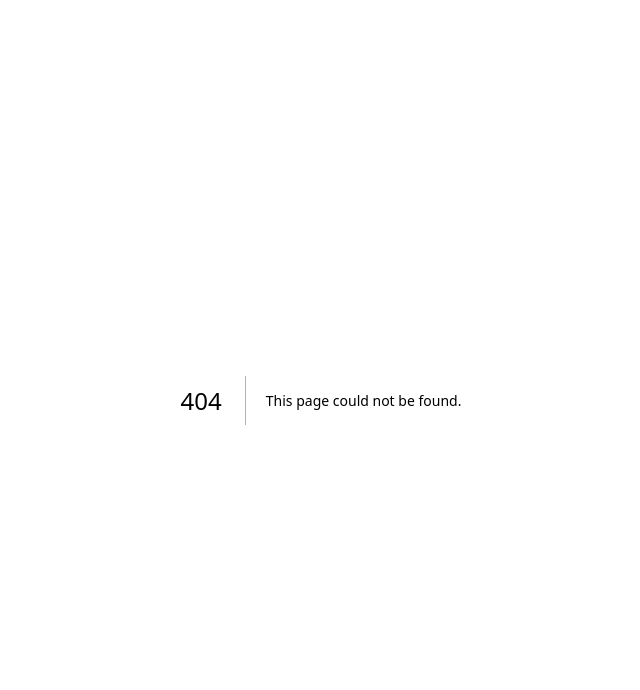
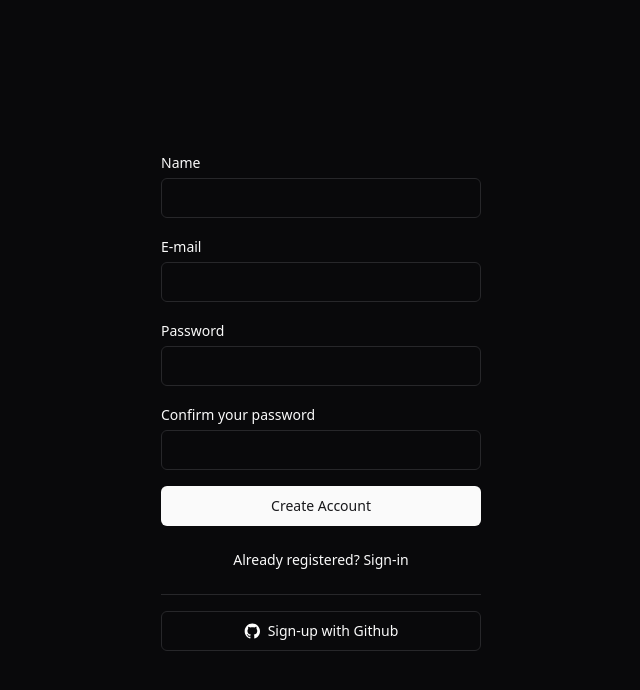
Before and after one commit to eniltonandrade/next-rbac-saas, a Next.js app in the folder apps/web/: page /auth/sign-up in a window 1280 px wide. Before the commit this address had no page. Shown: the top 690 px of the page, without its empty margins (319-959 px from the left). Built offline with nearby package versions, Linux system fonts and the light colour scheme.

Commit message:
(feat): creates auth pages

```diff
--- a/apps/web/package.json
+++ b/apps/web/package.json
@@ -9,6 +9,9 @@
     "lint": "next lint"
   },
   "dependencies": {
+    "@radix-ui/react-label": "^2.1.0",
+    "@radix-ui/react-separator": "^1.1.0",
+    "@radix-ui/react-slot": "^1.1.0",
     "class-variance-authority": "^0.7.0",
     "clsx": "^2.1.1",
     "lucide-react": "^0.428.0",
--- /dev/null
+++ b/apps/web/src/app/auth/forgot-password/page.tsx
@@ -0,0 +1,24 @@
+import Link from 'next/link'
+
+import { Button } from '@/components/ui/button'
+import { Input } from '@/components/ui/input'
+import { Label } from '@/components/ui/label'
+
+export default function ForgotPasswordPage() {
+  return (
+    <form action="" className="space-y-4">
+      <div className="space-y-1">
+        <Label htmlFor="email">E-mail</Label>
+        <Input name="email" type="email" id="email" />
+      </div>
+
+      <Button type="submit" className="w-full">
+        Recover password
+      </Button>
+
+      <Button variant="link" type="submit" className="w-full" size="sm" asChild>
+        <Link href="/auth/sign-in">Back to sign-in</Link>
+      </Button>
+    </form>
+  )
+}
--- /dev/null
+++ b/apps/web/src/app/auth/layout.tsx
@@ -0,0 +1,14 @@
+export default function AuthLayout({
+  children,
+}: Readonly<{
+  children: React.ReactNode
+}>) {
+  return (
+    <div
+      lang="en"
+      className="flex min-h-screen flex-col items-center justify-center px-4"
+    >
+      <div className="w-full max-w-xs">{children}</div>
+    </div>
+  )
+}
--- /dev/null
+++ b/apps/web/src/app/auth/sign-in/page.tsx
@@ -0,0 +1,50 @@
+import Image from 'next/image'
+import Link from 'next/link'
+
+import gitHubIcon from '@/assets/github-icon.svg'
+import { Button } from '@/components/ui/button'
+import { Input } from '@/components/ui/input'
+import { Label } from '@/components/ui/label'
+import { Separator } from '@/components/ui/separator'
+
+export default function SignInPage() {
+  return (
+    <form action="" className="space-y-4">
+      <div className="space-y-1">
+        <Label htmlFor="email">E-mail</Label>
+        <Input name="email" type="email" id="email" />
+      </div>
+
+      <div className="space-y-1">
+        <Label htmlFor="password">E-mail</Label>
+        <Input name="password" type="password" id="password" />
+
+        <Link
+          href="/auth/forgot-password"
+          className="text-xs font-medium text-foreground hover:underline"
+        >
+          Forgot your password?
+        </Link>
+      </div>
+
+      <Button type="submit" className="w-full">
+        Sign-in with e-mail
+      </Button>
+
+      <Button variant="link" type="submit" className="w-full" size="sm" asChild>
+        <Link href="/auth/sign-up">Create new account</Link>
+      </Button>
+
+      <Separator />
+
+      <Button type="submit" variant={'outline'} className="w-full">
+        <Image
+          src={gitHubIcon}
+          alt="github"
+          className="mr-2 size-4 dark:invert"
+        />
+        Sign-in with Github
+      </Button>
+    </form>
+  )
+}
--- /dev/null
+++ b/apps/web/src/app/auth/sign-up/page.tsx
@@ -0,0 +1,57 @@
+import Image from 'next/image'
+import Link from 'next/link'
+
+import gitHubIcon from '@/assets/github-icon.svg'
+import { Button } from '@/components/ui/button'
+import { Input } from '@/components/ui/input'
+import { Label } from '@/components/ui/label'
+import { Separator } from '@/components/ui/separator'
+
+export default function SignUpPage() {
+  return (
+    <form action="" className="space-y-4">
+      <div className="space-y-1">
+        <Label htmlFor="name">Name</Label>
+        <Input name="name" id="name" />
+      </div>
+
+      <div className="space-y-1">
+        <Label htmlFor="email">E-mail</Label>
+        <Input name="email" type="email" id="email" />
+      </div>
+
+      <div className="space-y-1">
+        <Label htmlFor="password">Password</Label>
+        <Input name="password" type="password" id="password" />
+      </div>
+
+      <div className="space-y-1">
+        <Label htmlFor="password_confirmation">Confirm your password</Label>
+        <Input
+          name="password_confirmation"
+          type="password"
+          id="password_confirmation"
+        />
+      </div>
+
+      <Button type="submit" className="w-full">
+        Create Account
+      </Button>
+
+      <Button variant="link" type="submit" className="w-full" size="sm" asChild>
+        <Link href="/auth/sign-in">Already registered? Sign-in</Link>
+      </Button>
+
+      <Separator />
+
+      <Button type="submit" variant={'outline'} className="w-full">
+        <Image
+          src={gitHubIcon}
+          alt="github"
+          className="mr-2 size-4 dark:invert"
+        />
+        Sign-up with Github
+      </Button>
+    </form>
+  )
+}
--- a/apps/web/src/app/page.tsx
+++ b/apps/web/src/app/page.tsx
@@ -1,3 +1,5 @@
+import { Button } from '@/components/ui/button'
+
 export default function Home() {
-  return <h1>New</h1>
+  return <Button>New</Button>
 }
--- /dev/null
+++ b/apps/web/src/components/ui/alert.tsx
@@ -0,0 +1,59 @@
+import { cva, type VariantProps } from 'class-variance-authority'
+import * as React from 'react'
+
+import { cn } from '@/lib/utils'
+
+const alertVariants = cva(
+  'relative w-full rounded-lg border p-4 [&>svg~*]:pl-7 [&>svg+div]:translate-y-[-3px] [&>svg]:absolute [&>svg]:left-4 [&>svg]:top-4 [&>svg]:text-foreground',
+  {
+    variants: {
+      variant: {
+        default: 'bg-background text-foreground',
+        destructive:
+          'border-destructive/50 text-destructive dark:border-destructive [&>svg]:text-destructive',
+      },
+    },
+    defaultVariants: {
+      variant: 'default',
+    },
+  },
+)
+
+const Alert = React.forwardRef<
+  HTMLDivElement,
+  React.HTMLAttributes<HTMLDivElement> & VariantProps<typeof alertVariants>
+>(({ className, variant, ...props }, ref) => (
+  <div
+    ref={ref}
+    role="alert"
+    className={cn(alertVariants({ variant }), className)}
+    {...props}
+  />
+))
+Alert.displayName = 'Alert'
+
+const AlertTitle = React.forwardRef<
+  HTMLParagraphElement,
+  React.HTMLAttributes<HTMLHeadingElement>
+>(({ className, ...props }, ref) => (
+  <h5
+    ref={ref}
+    className={cn('mb-1 font-medium leading-none tracking-tight', className)}
+    {...props}
+  />
+))
+AlertTitle.displayName = 'AlertTitle'
+
+const AlertDescription = React.forwardRef<
+  HTMLParagraphElement,
+  React.HTMLAttributes<HTMLParagraphElement>
+>(({ className, ...props }, ref) => (
+  <div
+    ref={ref}
+    className={cn('text-sm [&_p]:leading-relaxed', className)}
+    {...props}
+  />
+))
+AlertDescription.displayName = 'AlertDescription'
+
+export { Alert, AlertTitle, AlertDescription }
--- /dev/null
+++ b/apps/web/src/components/ui/button.tsx
@@ -0,0 +1,56 @@
+import { Slot } from '@radix-ui/react-slot'
+import { cva, type VariantProps } from 'class-variance-authority'
+import * as React from 'react'
+
+import { cn } from '@/lib/utils'
+
+const buttonVariants = cva(
+  'inline-flex items-center justify-center whitespace-nowrap rounded-md text-sm font-medium ring-offset-background transition-colors focus-visible:outline-none focus-visible:ring-2 focus-visible:ring-ring focus-visible:ring-offset-2 disabled:pointer-events-none disabled:opacity-50',
+  {
+    variants: {
+      variant: {
+        default: 'bg-primary text-primary-foreground hover:bg-primary/90',
+        destructive:
+          'bg-destructive text-destructive-foreground hover:bg-destructive/90',
+        outline:
+          'border border-input bg-background hover:bg-accent hover:text-accent-foreground',
+        secondary:
+          'bg-secondary text-secondary-foreground hover:bg-secondary/80',
+        ghost: 'hover:bg-accent hover:text-accent-foreground',
+        link: 'text-primary underline-offset-4 hover:underline',
+      },
+      size: {
+        default: 'h-10 px-4 py-2',
+        sm: 'h-9 rounded-md px-3',
+        lg: 'h-11 rounded-md px-8',
+        icon: 'h-10 w-10',
+      },
+    },
+    defaultVariants: {
+      variant: 'default',
+      size: 'default',
+    },
+  },
+)
+
+export interface ButtonProps
+  extends React.ButtonHTMLAttributes<HTMLButtonElement>,
+    VariantProps<typeof buttonVariants> {
+  asChild?: boolean
+}
+
+const Button = React.forwardRef<HTMLButtonElement, ButtonProps>(
+  ({ className, variant, size, asChild = false, ...props }, ref) => {
+    const Comp = asChild ? Slot : 'button'
+    return (
+      <Comp
+        className={cn(buttonVariants({ variant, size, className }))}
+        ref={ref}
+        {...props}
+      />
+    )
+  },
+)
+Button.displayName = 'Button'
+
+export { Button, buttonVariants }
--- /dev/null
+++ b/apps/web/src/components/ui/input.tsx
@@ -0,0 +1,25 @@
+import * as React from 'react'
+
+import { cn } from '@/lib/utils'
+
+export interface InputProps
+  extends React.InputHTMLAttributes<HTMLInputElement> {}
+
+const Input = React.forwardRef<HTMLInputElement, InputProps>(
+  ({ className, type, ...props }, ref) => {
+    return (
+      <input
+        type={type}
+        className={cn(
+          'border-input placeholder:text-muted-foreground focus-visible:ring-ring flex h-10 w-full rounded-md border bg-background px-3 py-2 text-sm ring-offset-background file:border-0 file:bg-transparent file:text-sm file:font-medium focus-visible:outline-none focus-visible:ring-2 focus-visible:ring-offset-2 disabled:cursor-not-allowed disabled:opacity-50',
+          className,
+        )}
+        ref={ref}
+        {...props}
+      />
+    )
+  },
+)
+Input.displayName = 'Input'
+
+export { Input }
--- /dev/null
+++ b/apps/web/src/components/ui/label.tsx
@@ -0,0 +1,26 @@
+'use client'
+
+import * as LabelPrimitive from '@radix-ui/react-label'
+import { cva, type VariantProps } from 'class-variance-authority'
+import * as React from 'react'
+
+import { cn } from '@/lib/utils'
+
+const labelVariants = cva(
+  'text-sm font-medium leading-none peer-disabled:cursor-not-allowed peer-disabled:opacity-70',
+)
+
+const Label = React.forwardRef<
+  React.ElementRef<typeof LabelPrimitive.Root>,
+  React.ComponentPropsWithoutRef<typeof LabelPrimitive.Root> &
+    VariantProps<typeof labelVariants>
+>(({ className, ...props }, ref) => (
+  <LabelPrimitive.Root
+    ref={ref}
+    className={cn(labelVariants(), className)}
+    {...props}
+  />
+))
+Label.displayName = LabelPrimitive.Root.displayName
+
+export { Label }
--- /dev/null
+++ b/apps/web/src/components/ui/separator.tsx
@@ -0,0 +1,31 @@
+'use client'
+
+import * as SeparatorPrimitive from '@radix-ui/react-separator'
+import * as React from 'react'
+
+import { cn } from '@/lib/utils'
+
+const Separator = React.forwardRef<
+  React.ElementRef<typeof SeparatorPrimitive.Root>,
+  React.ComponentPropsWithoutRef<typeof SeparatorPrimitive.Root>
+>(
+  (
+    { className, orientation = 'horizontal', decorative = true, ...props },
+    ref,
+  ) => (
+    <SeparatorPrimitive.Root
+      ref={ref}
+      decorative={decorative}
+      orientation={orientation}
+      className={cn(
+        'bg-border shrink-0',
+        orientation === 'horizontal' ? 'h-[1px] w-full' : 'h-full w-[1px]',
+        className,
+      )}
+      {...props}
+    />
+  ),
+)
+Separator.displayName = SeparatorPrimitive.Root.displayName
+
+export { Separator }
--- a/apps/web/src/lib/utils.ts
+++ b/apps/web/src/lib/utils.ts
@@ -1,5 +1,5 @@
-import { type ClassValue, clsx } from "clsx"
-import { twMerge } from "tailwind-merge"
+import { type ClassValue, clsx } from 'clsx'
+import { twMerge } from 'tailwind-merge'
 
 export function cn(...inputs: ClassValue[]) {
   return twMerge(clsx(inputs))
```
Also changed, not shown: apps/web/src/assets/github-icon.svg (added), 1 other file (tests, documents, lock files or other folders).
